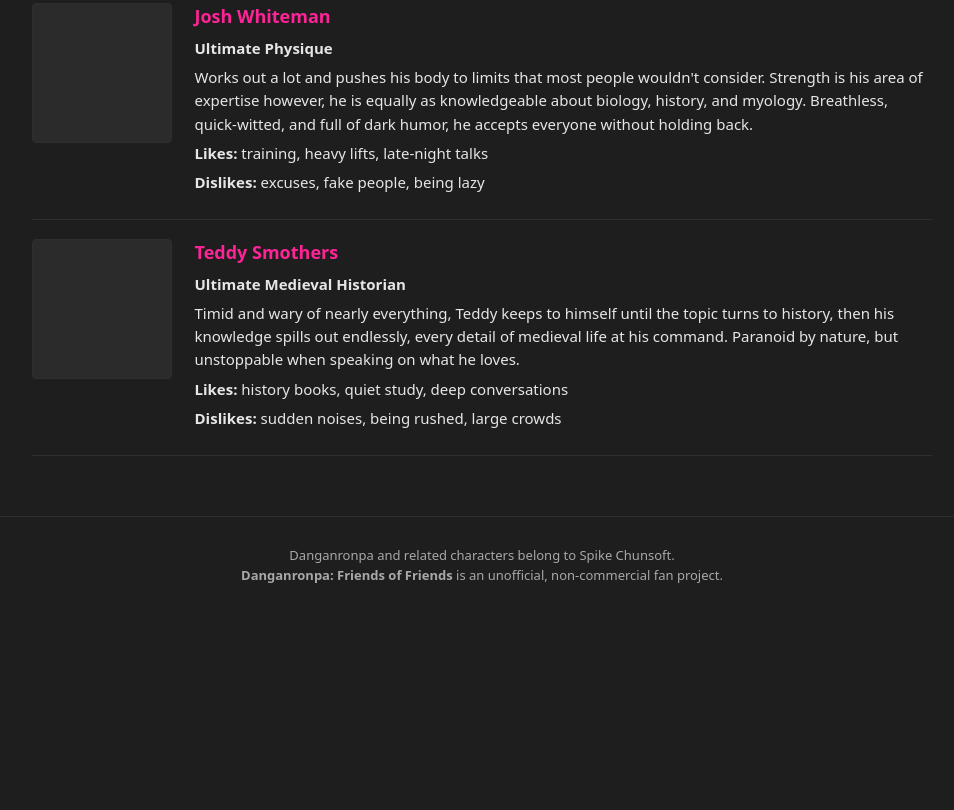
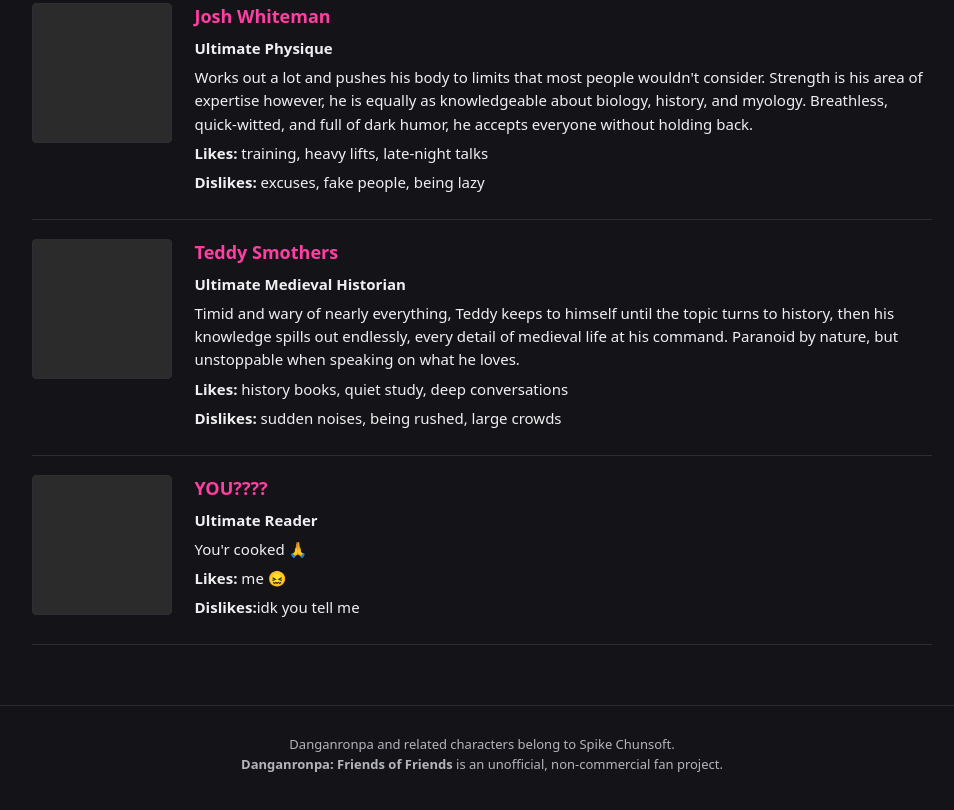
Before and after one commit to TheRedPipin/DanganFOF, a plain HTML site: page characters.html in a window 1280 px wide. Shown: the part 2491-3301 px from the top of the page, without its empty margins (158-1112 px from the left). Before the commit the page ends 3119 px from the top, so only its background shows below. Drawn offline with Linux system fonts and the light colour scheme.

Commit message:
Updated colours

```diff
--- a/chapter.css
+++ b/chapter.css
@@ -1,9 +1,10 @@
 :root {
-  --bg: #1e1e1e;
-  --ink: #e6e6e6;
-  --muted: #a8a8a8;
-  --line: #2e2e2e;
-  --accent: #ff2496;
+  --bg: #141418;
+  --panel: #1c1c22;
+  --ink: #f0f0f2;
+  --muted: #b4b4bd;
+  --line: #2d2d35;
+  --accent: #ff3fa1;
 }
 
 * { box-sizing: border-box; }
--- a/characters.css
+++ b/characters.css
@@ -1,9 +1,10 @@
 :root {
-  --bg: #1e1e1e;
-  --ink: #e6e6e6;
-  --muted: #a8a8a8;
-  --line: #2e2e2e;
-  --accent: #ff2496;
+  --bg: #141418;
+  --panel: #1c1c22;
+  --ink: #f0f0f2;
+  --muted: #b4b4bd;
+  --line: #2d2d35;
+  --accent: #ff3fa1;
 }
 
 * { box-sizing: border-box; }
--- a/characters.html
+++ b/characters.html
@@ -147,6 +147,17 @@
         <p><strong>Dislikes:</strong> sudden noises, being rushed, large crowds</p>
       </div>
     </section>
+
+    <section class="character">
+      <div class="charImg"></div>
+      <div class="charInfo">
+        <h2>YOU????</h2>
+        <p><strong>Ultimate Reader</strong></p>
+        <p>You'r cooked 🙏</p>
+        <p><strong>Likes:</strong> me 😖</p>
+        <p><strong>Dislikes:</strong>idk you tell me</p>
+      </div>
+    </section>
   </main>
 
   <footer>
--- a/index.css
+++ b/index.css
@@ -1,10 +1,10 @@
-:root{
-  --bg: #1e1e1e;
-  --panel: #232323;
-  --ink: #e6e6e6;
-  --muted: #a8a8a8;
-  --line: #2e2e2e;
-  --accent: #ff2496;
+:root {
+  --bg: #141418;
+  --panel: #1c1c22;
+  --ink: #f0f0f2;
+  --muted: #b4b4bd;
+  --line: #2d2d35;
+  --accent: #ff3fa1;
 }
 
 * { box-sizing: border-box; }
@@ -81,6 +81,7 @@ footer {
 
 #extraLinks {
   margin-top: 2rem;
+  margin-bottom: 2rem;
   text-align: center;
 }
 
```
